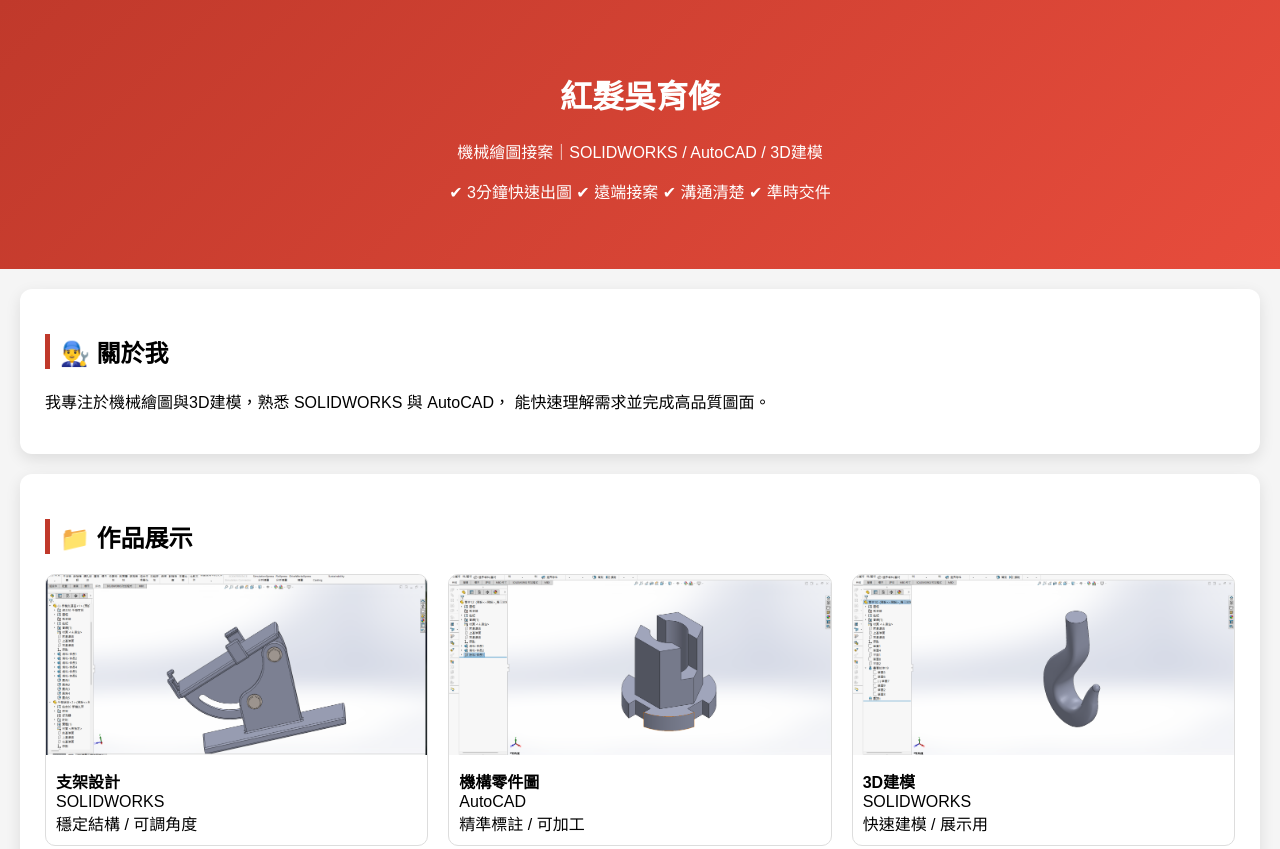
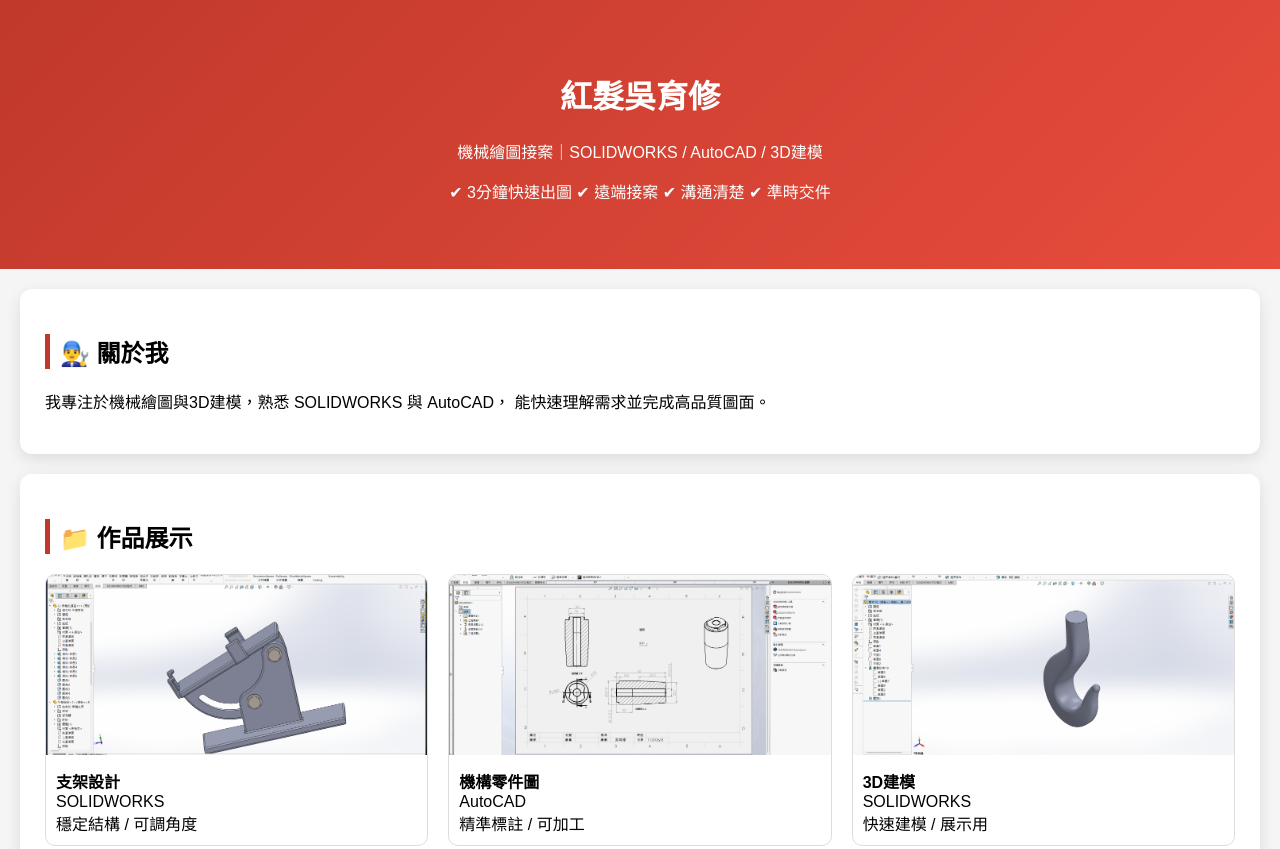
Before and after one commit to I100173216/0974102315, a plain HTML site: page index.html in a window 1280 px wide. Shown: the top 849 px of the page. Drawn offline with Linux system fonts and the light colour scheme; files whose address does not match are found by name.

Commit message:
Add files via upload

```diff
--- a/index.html
+++ b/index.html
@@ -110,7 +110,7 @@
     </div>
 
     <div class="card">
-      <img src="https://raw.githubusercontent.com/I100173216/0974102315/main/%E8%9E%A2%E5%B9%95%E6%93%B7%E5%8F%96%E7%95%AB%E9%9D%A2%202026-03-25%20081549.png">
+      <img src="https://raw.githubusercontent.com/I100173216/0974102315/main/螢幕擷取畫面%202024-06-08%20111403.png">
       <div class="card-content">
         <strong>機構零件圖</strong><br>
         AutoCAD<br>
@@ -119,7 +119,7 @@
     </div>
 
     <div class="card">
-      <img src="raw.githubusercontent.com/I100173216/0974102315/main/%E8%9E%A2%E5%B9%95%E6%93%B7%E5%8F%96%E7%95%AB%E9%9D%A2%202026-03-20%20162201.png">
+      <img src="https://raw.githubusercontent.com/I100173216/0974102315/main/%E8%9E%A2%E5%B9%95%E6%93%B7%E5%8F%96%E7%95%AB%E9%9D%A2%202026-03-20%20162201.png">
       <div class="card-content">
         <strong>3D建模</strong><br>
         SOLIDWORKS<br>
```
